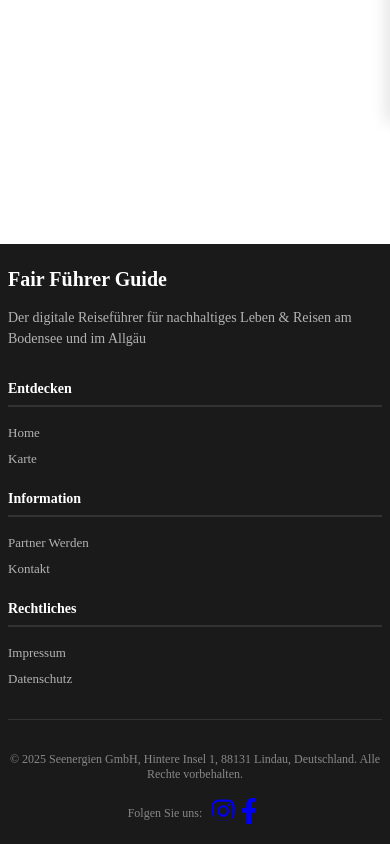
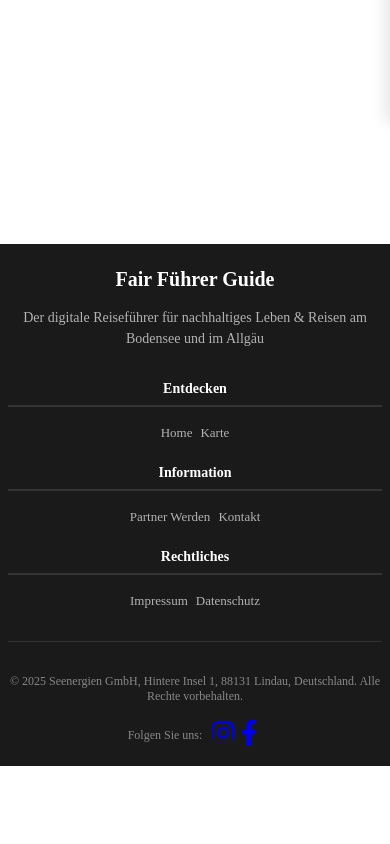
Before and after one commit to dersaei/fairfuhrer, a Next.js app: page /partner-werden in a window 390 px wide. Shown: the part 722-1566 px from the top of the page. After the commit the page ends 1488 px from the top, so only its background shows below. Built offline with nearby package versions, Linux system fonts and the light colour scheme; no server answers.

Commit message:
zmiana kodu footer

```diff
--- a/components/Footer.module.css
+++ b/components/Footer.module.css
@@ -121,6 +121,7 @@
   .content {
     grid-template-columns: 1fr;
     gap: 2rem;
+    text-align: center;
   }
 
   .links {
@@ -137,6 +138,10 @@
   .brandName {
     font-size: 1.25rem;
   }
+  .linkList {
+    flex-direction: row;
+    justify-content: center;
+  }
 }
 
 @media (max-width: 480px) {
```
